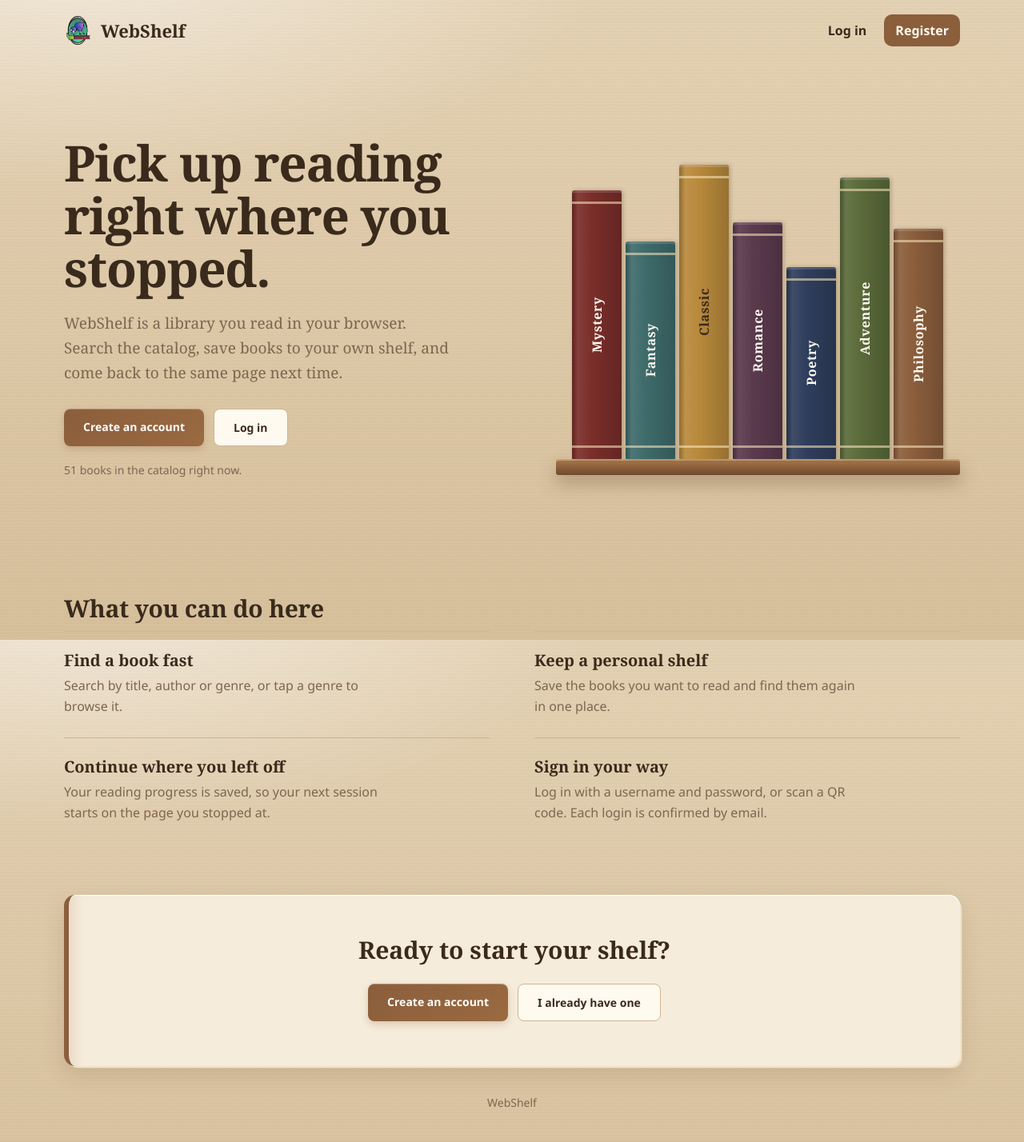
After one commit to Domin21962/Library-System, a PHP site: page / in a window 1280 px wide. The commit adds this page. Shown: the whole page at 80% size. Run offline with PHP 8.4, Linux system fonts and the light colour scheme; data comes from the database, SQL or seed files in the repository.

Commit message:
added landing page

```diff
--- /dev/null
+++ b/assets/css/landing.css
@@ -0,0 +1,174 @@
+/* WebShelf - landing page (index.php). Loaded after the theme via $extraCss in includes/header.php.
+   All classes start with lp- so nothing here touches the other pages. */
+
+.lp-top, .lp-hero, .lp-features, .lp-final, .lp-foot {
+    width: min(1120px, 100% - 40px);
+    margin-inline: auto;
+}
+
+/* ---------- top bar ---------- */
+.lp-top {
+    display: flex;
+    align-items: center;
+    justify-content: space-between;
+    padding: 18px 0;
+}
+.lp-brand {
+    display: flex;
+    align-items: center;
+    gap: 10px;
+    color: var(--text);
+    text-decoration: none;
+    font-family: Georgia, 'Palatino Linotype', serif;
+    font-size: 22px;
+    font-weight: 700;
+}
+.lp-brand img { border-radius: 8px; }
+.lp-nav { display: flex; align-items: center; gap: 8px; }
+.lp-nav a {
+    color: var(--text);
+    text-decoration: none;
+    font-weight: 600;
+    padding: 9px 14px;
+    border-radius: 10px;
+}
+.lp-nav a:hover { background: rgba(139, 94, 60, 0.12); }
+.lp-nav .lp-nav-cta { background: var(--accent); color: #fffaf0; }
+.lp-nav .lp-nav-cta:hover { background: #7a5133; }
+.lp-nav a:focus-visible, .lp-brand:focus-visible { outline: 3px solid var(--admin-accent); outline-offset: 2px; }
+
+/* ---------- hero ---------- */
+.lp-hero {
+    display: grid;
+    grid-template-columns: 1.05fr 0.95fr;
+    gap: 56px;
+    align-items: center;
+    min-height: min(640px, calc(100vh - 90px));
+    padding: 32px 0 56px;
+}
+.lp-hero h1 {
+    font-size: clamp(36px, 5.4vw, 62px);
+    line-height: 1.06;
+    letter-spacing: -0.02em;
+    margin: 0 0 20px;
+    color: var(--text);
+}
+.lp-lede {
+    font-family: Georgia, 'Palatino Linotype', serif;
+    font-size: 19px;
+    line-height: 1.65;
+    color: var(--muted);
+    max-width: 46ch;
+    margin: 0 0 28px;
+}
+.lp-actions { display: flex; flex-wrap: wrap; gap: 12px; }
+.lp-actions .btn { margin-top: 0; padding: 13px 24px; text-decoration: none; }
+.lp-count { margin: 20px 0 0; color: var(--muted); font-size: 14px; }
+
+/* ---------- the shelf (the one memorable thing) ---------- */
+.lp-shelf { position: relative; padding: 0 8px; }
+.lp-books {
+    display: flex;
+    align-items: flex-end;
+    justify-content: center;
+    gap: 5px;
+    height: clamp(260px, 38vw, 400px);
+}
+.lp-spine {
+    flex: 1 1 0;
+    max-width: 62px;
+    height: var(--h);
+    background:
+        linear-gradient(90deg, rgba(0, 0, 0, 0.22) 0, rgba(255, 255, 255, 0.08) 12%, rgba(0, 0, 0, 0) 40%, rgba(0, 0, 0, 0.18) 100%),
+        var(--c);
+    color: var(--t, #fffaf0);
+    border-radius: 3px 3px 1px 1px;
+    box-shadow: inset 0 3px 0 rgba(255, 255, 255, 0.14), 2px 0 5px rgba(60, 40, 20, 0.25);
+    display: flex;
+    align-items: center;
+    justify-content: center;
+    position: relative;
+    transform-origin: bottom;
+    animation: lpSlideIn 0.7s cubic-bezier(0.2, 0.8, 0.25, 1) backwards;
+    animation-delay: calc(var(--i) * 70ms + 150ms);
+}
+/* gold bands near the top and bottom of each spine */
+.lp-spine::before, .lp-spine::after {
+    content: "";
+    position: absolute;
+    left: 0; right: 0;
+    height: 3px;
+    background: rgba(255, 235, 190, 0.55);
+}
+.lp-spine::before { top: 14px; }
+.lp-spine::after { bottom: 14px; }
+.lp-spine b {
+    writing-mode: vertical-rl;
+    transform: rotate(180deg);
+    font-family: Georgia, 'Palatino Linotype', serif;
+    font-size: clamp(12px, 1.5vw, 16px);
+    letter-spacing: 0.04em;
+    font-weight: 700;
+}
+.lp-plank {
+    height: 20px;
+    margin: 0 -8px;
+    border-radius: 3px;
+    background: linear-gradient(180deg, #a97a4c 0%, #8b5e3c 55%, #6e4a2e 100%);
+    box-shadow: 0 10px 22px rgba(92, 64, 38, 0.35), inset 0 2px 0 rgba(255, 235, 200, 0.35);
+}
+@keyframes lpSlideIn {
+    from { transform: translateY(40px) scaleY(0.6); opacity: 0; }
+    to { transform: none; opacity: 1; }
+}
+
+/* ---------- features: a plain ruled list, not cards ---------- */
+.lp-features { padding: 24px 0 64px; }
+.lp-features h2 {
+    font-size: 30px;
+    margin: 0 0 8px;
+    letter-spacing: -0.01em;
+}
+.lp-features ul {
+    list-style: none;
+    margin: 0;
+    padding: 0;
+    display: grid;
+    grid-template-columns: 1fr 1fr;
+    column-gap: 56px;
+}
+.lp-features li { border-top: 1px solid var(--border); padding: 22px 0 26px; }
+.lp-features h3 { margin: 0 0 6px; font-size: 20px; }
+.lp-features p {
+    margin: 0;
+    color: var(--muted);
+    line-height: 1.6;
+    max-width: 44ch;
+}
+
+/* ---------- closing call to action ---------- */
+.lp-final {
+    text-align: center;
+    padding: 48px 20px 56px;
+    border-radius: var(--radius);
+    background: linear-gradient(90deg, rgba(139, 94, 60, 0.12) 0, rgba(139, 94, 60, 0) 18px), var(--panel);
+    border-left: 6px solid var(--accent);
+    box-shadow: inset 0 1px 0 #fff, var(--page-edge), var(--shadow);
+}
+.lp-final h2 { font-size: 30px; margin: 0 0 22px; }
+.lp-final .lp-actions { justify-content: center; }
+
+.lp-foot { padding: 36px 0 40px; text-align: center; color: var(--muted); font-size: 14px; }
+
+/* ---------- small screens ---------- */
+@media (max-width: 860px) {
+    .lp-hero { grid-template-columns: 1fr; gap: 36px; min-height: 0; padding-top: 12px; }
+    .lp-features ul { grid-template-columns: 1fr; }
+}
+@media (max-width: 420px) {
+    .lp-actions .btn { width: 100%; text-align: center; }
+    .lp-books { gap: 3px; }
+}
+@media (prefers-reduced-motion: reduce) {
+    .lp-spine { animation: none; }
+}
--- a/includes/header.php
+++ b/includes/header.php
@@ -15,6 +15,9 @@ require_once __DIR__ . '/security.php';
 <link rel="stylesheet" href="<?= APP_BASE ?>/assets/css/style.css?v=<?= @filemtime(__DIR__ . "/../assets/css/style.css") ?: 1 ?>">
 <link rel="stylesheet" href="<?= APP_BASE ?>/assets/css/book-theme.css?v=<?= @filemtime(__DIR__ . "/../assets/css/book-theme.css") ?: 1 ?>">
 <link rel="stylesheet" href="<?= APP_BASE ?>/assets/css/pages.css?v=<?= @filemtime(__DIR__ . "/../assets/css/pages.css") ?: 1 ?>">
+<?php foreach (($extraCss ?? []) as $css): /* optional page-only stylesheet, e.g. landing.css */ ?>
+<link rel="stylesheet" href="<?= APP_BASE ?>/assets/css/<?= htmlspecialchars($css) ?>?v=<?= @filemtime(__DIR__ . "/../assets/css/" . $css) ?: 1 ?>">
+<?php endforeach; ?>
 
 </head>
 <body>
--- /dev/null
+++ b/index.php
@@ -0,0 +1,111 @@
+<?php
+/**
+ * Landing page: public front door of WebShelf (what it is, with Log in and Register buttons).
+ * Who: public. Logged-in users are sent straight to their own home page.
+ * Input: none. Tables: book (read only, for the catalog count; the page works without it).
+ */
+
+// ===== Requires =====
+require_once __DIR__ . '/includes/security.php';
+require_once __DIR__ . '/config/db.php';
+require_once __DIR__ . '/includes/functions.php';
+
+// ===== Already logged in: skip the landing page =====
+if (!empty($_SESSION['username']) && !empty($_SESSION['role'])) {
+    if ($_SESSION['role'] === 'Admin') redirect('admin/admin.php');
+    if ($_SESSION['role'] === 'Librarian') redirect('librarian/librarian.php');
+    redirect('user/main.php');
+}
+
+// ===== Catalog count (optional; hidden if the query fails) =====
+$bookCount = 0;
+try {
+    $bookCount = (int)$pdo->query("SELECT COUNT(*) FROM book")->fetchColumn();
+} catch (Throwable $e) {
+    $bookCount = 0;
+}
+
+// ===== Page setup =====
+$pageTitle = "WebShelf - Read online and keep your place";
+$extraCss = ['landing.css'];
+include __DIR__ . '/includes/header.php';
+?>
+<!-- ===== Top bar ===== -->
+<header class="lp-top">
+    <a class="lp-brand" href="<?= url('index.php') ?>">
+        <img width="36" height="36" src="<?= APP_BASE ?>/assets/img/logo.png" alt="">
+        <span>WebShelf</span>
+    </a>
+    <nav class="lp-nav" aria-label="Account">
+        <a href="<?= url('login.php') ?>">Log in</a>
+        <a class="lp-nav-cta" href="<?= url('register.php') ?>">Register</a>
+    </nav>
+</header>
+
+<main>
+    <!-- ===== Hero: headline + a shelf of genre spines ===== -->
+    <section class="lp-hero">
+        <div class="lp-hero-copy">
+            <h1>Pick up reading right where you stopped.</h1>
+            <p class="lp-lede">
+                WebShelf is a library you read in your browser. Search the catalog, save books to your own shelf,
+                and come back to the same page next time.
+            </p>
+            <div class="lp-actions">
+                <a class="btn" href="<?= url('register.php') ?>">Create an account</a>
+                <a class="btn secondary" href="<?= url('login.php') ?>">Log in</a>
+            </div>
+            <?php if ($bookCount > 0): ?>
+                <p class="lp-count"><?= number_format($bookCount) ?> book<?= $bookCount === 1 ? '' : 's' ?> in the catalog right now.</p>
+            <?php endif; ?>
+        </div>
+
+        <div class="lp-shelf" aria-hidden="true">
+            <div class="lp-books">
+                <span class="lp-spine" style="--h:84%;--c:#7a2e2a;--i:0"><b>Mystery</b></span>
+                <span class="lp-spine" style="--h:68%;--c:#3f6b6b;--i:1"><b>Fantasy</b></span>
+                <span class="lp-spine" style="--h:92%;--c:#b8893b;--i:2;--t:#3a2a1c"><b>Classic</b></span>
+                <span class="lp-spine" style="--h:74%;--c:#5b3a4e;--i:3"><b>Romance</b></span>
+                <span class="lp-spine" style="--h:60%;--c:#2f3e5c;--i:4"><b>Poetry</b></span>
+                <span class="lp-spine" style="--h:88%;--c:#5b6b3a;--i:5"><b>Adventure</b></span>
+                <span class="lp-spine" style="--h:72%;--c:#8b5e3c;--i:6"><b>Philosophy</b></span>
+            </div>
+            <div class="lp-plank"></div>
+        </div>
+    </section>
+
+    <!-- ===== What you can do ===== -->
+    <section class="lp-features" aria-labelledby="lp-features-title">
+        <h2 id="lp-features-title">What you can do here</h2>
+        <ul>
+            <li>
+                <h3>Find a book fast</h3>
+                <p>Search by title, author or genre, or tap a genre to browse it.</p>
+            </li>
+            <li>
+                <h3>Keep a personal shelf</h3>
+                <p>Save the books you want to read and find them again in one place.</p>
+            </li>
+            <li>
+                <h3>Continue where you left off</h3>
+                <p>Your reading progress is saved, so your next session starts on the page you stopped at.</p>
+            </li>
+            <li>
+                <h3>Sign in your way</h3>
+                <p>Log in with a username and password, or scan a QR code. Each login is confirmed by email.</p>
+            </li>
+        </ul>
+    </section>
+
+    <!-- ===== Closing call to action ===== -->
+    <section class="lp-final">
+        <h2>Ready to start your shelf?</h2>
+        <div class="lp-actions">
+            <a class="btn" href="<?= url('register.php') ?>">Create an account</a>
+            <a class="btn secondary" href="<?= url('login.php') ?>">I already have one</a>
+        </div>
+    </section>
+</main>
+
+<footer class="lp-foot">WebShelf</footer>
+<?php include __DIR__ . '/includes/footer.php'; ?>
```
Also changed, not shown: assets/assets/css/landing.css (added, +174 -0 lines), .htaccess.
